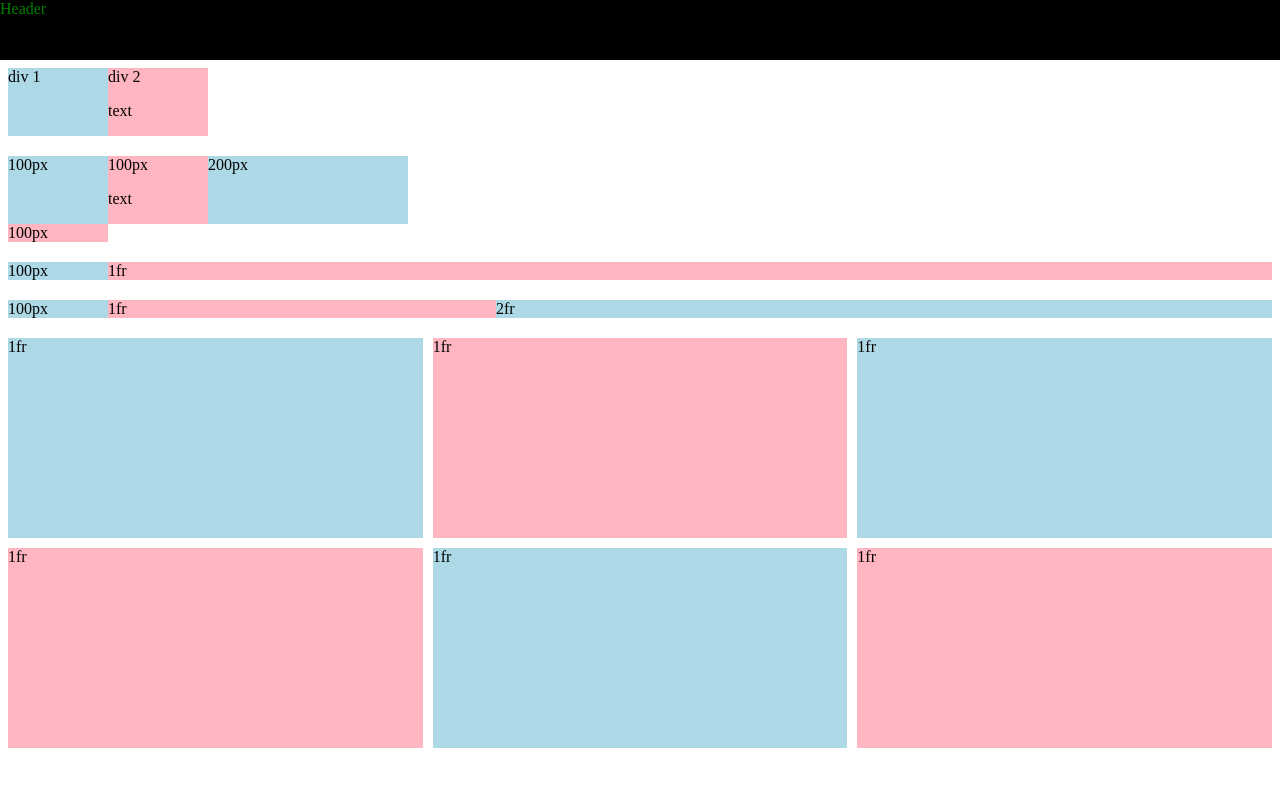
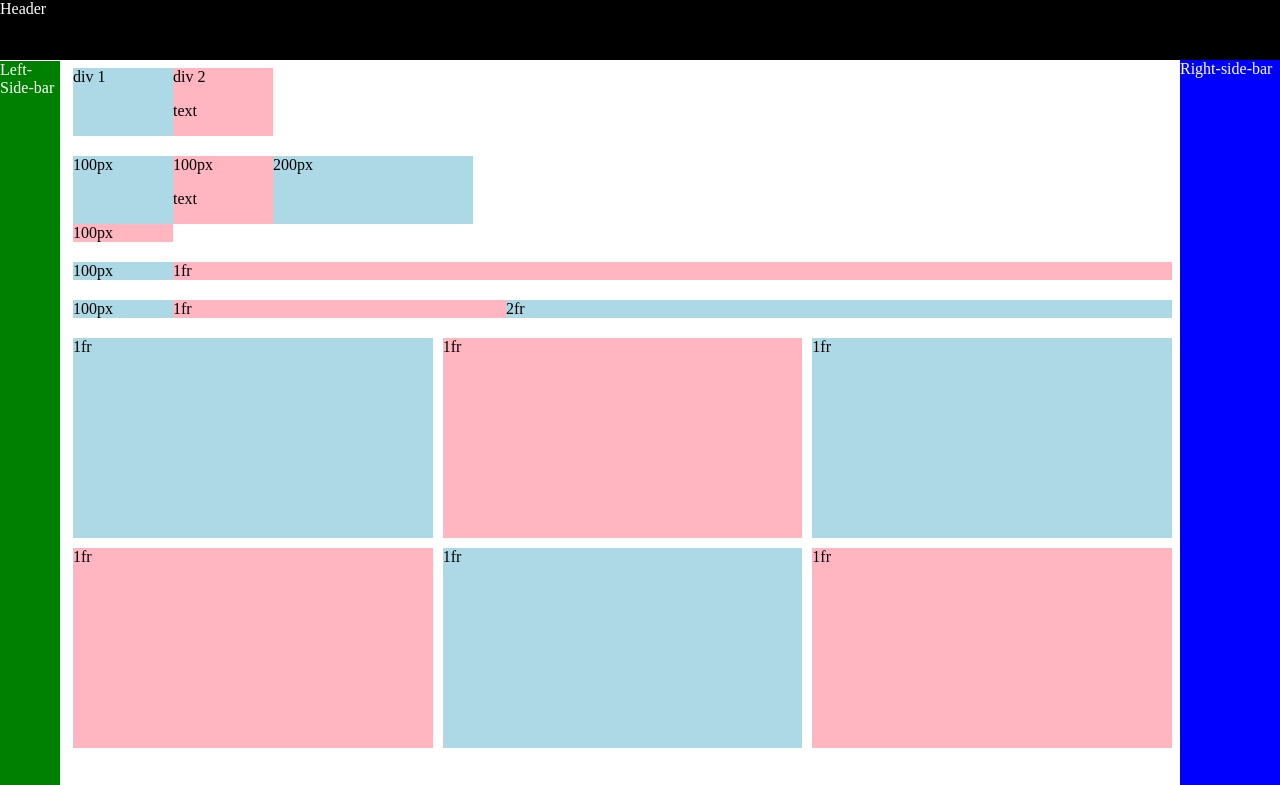
Before and after one commit to Josh35823482/Youtube-clone-page, a plain HTML site: page intro-to-HTML/grid-flex.html in a window 1280 px wide. Shown: the top 785 px of the page. Drawn offline with Linux system fonts and the light colour scheme.

Commit message:
i added a right side bar

```diff
--- a/intro-to-HTML/grid-flex.html
+++ b/intro-to-HTML/grid-flex.html
@@ -8,8 +8,8 @@
 </head>
 
 <body style="
-  height: 3000px;
-  padding-top: 60px;
+  height: 1400px;
+  padding: 60px 100px 10px 65px;
 ">
   <div style="
     display: grid;
@@ -92,7 +92,7 @@
 
 <!-- Positions -->
 <div style="
-  color: green;
+  color: white;
   background-color: black;
   position: fixed;
   height: 60px;
@@ -100,6 +100,31 @@
   left: 0;
   right: 0;
 ">Header</div>
+
+<div style="
+  background-color: green;
+  color: white;
+
+  position: fixed;
+  left: 0;
+  bottom: 0;
+  width: 60px;
+  /* height: 530px; */
+  top: 61px;
+">Left-Side-bar</div>
+
+<div style="
+  color: white;
+  background-color: blue;
+
+  position: fixed;
+  right: 0;
+  bottom: 0;
+  width: 100px;
+  top: 60px;
+">
+  Right-side-bar
+</div>
 
 <div style="
 height: 200px;
```
